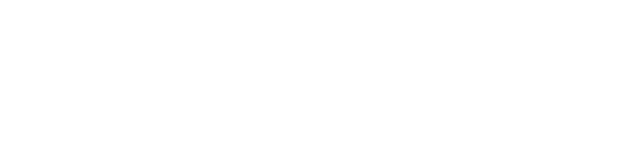
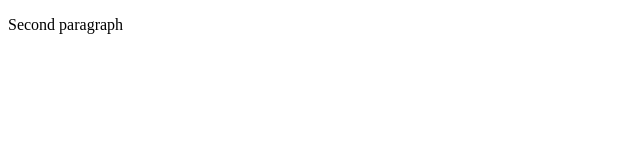
Before and after one commit to edgarmontes/git_test, a plain HTML site: page index.html in a window 1280 px wide. Shown: the whole page, without its empty margins (0-640 px from the left). Drawn offline with Linux system fonts and the light colour scheme.

Commit message:
2nd commit

```diff
--- a/index.html
+++ b/index.html
@@ -6,5 +6,7 @@
     <meta http-equiv="X-UA-Compatible" content="ie=edge" />
     <title>Document</title>
   </head>
-  <body></body>
+  <body>
+    <p>Second paragraph</p>
+  </body>
 </html>
```
